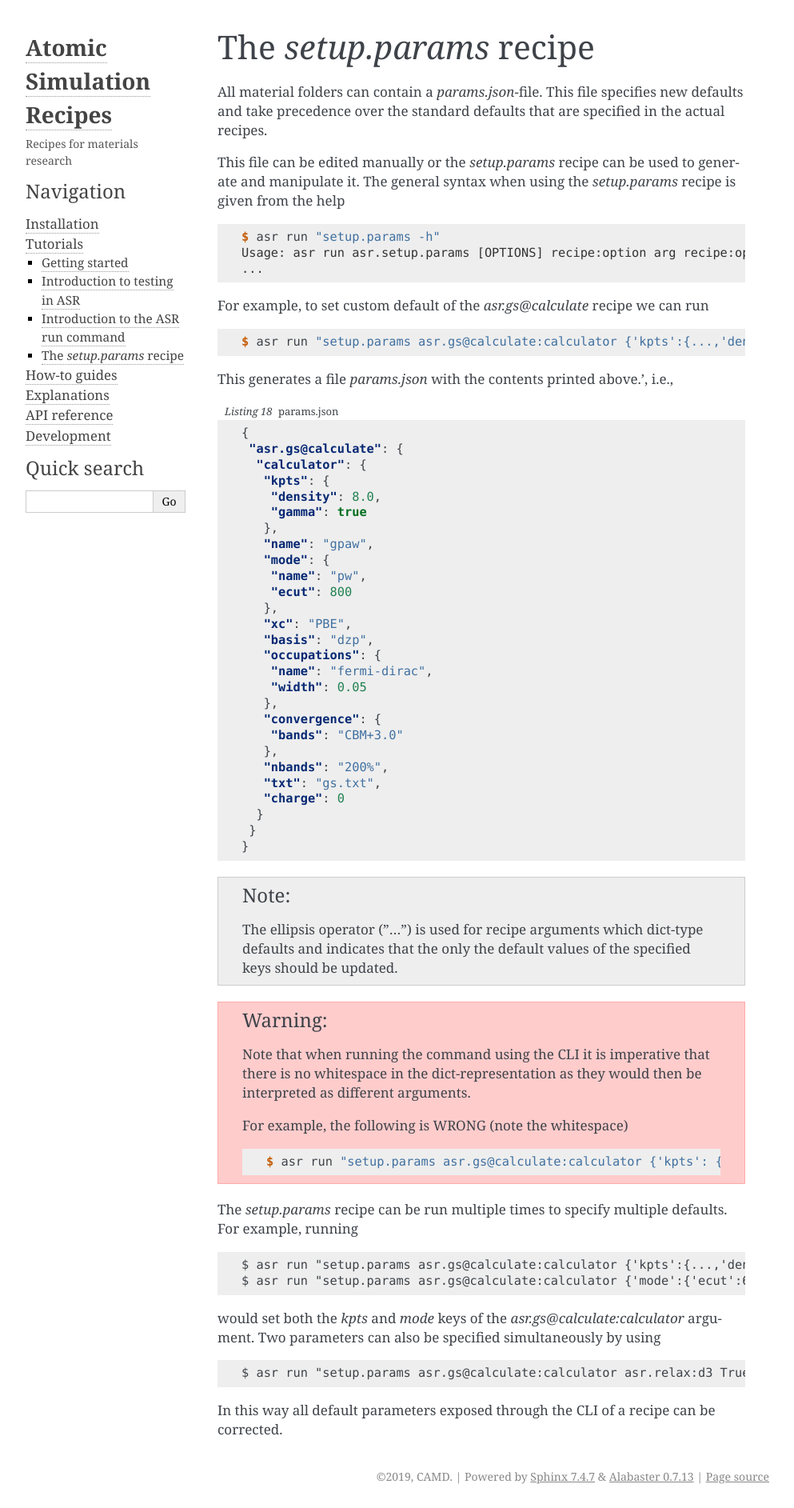
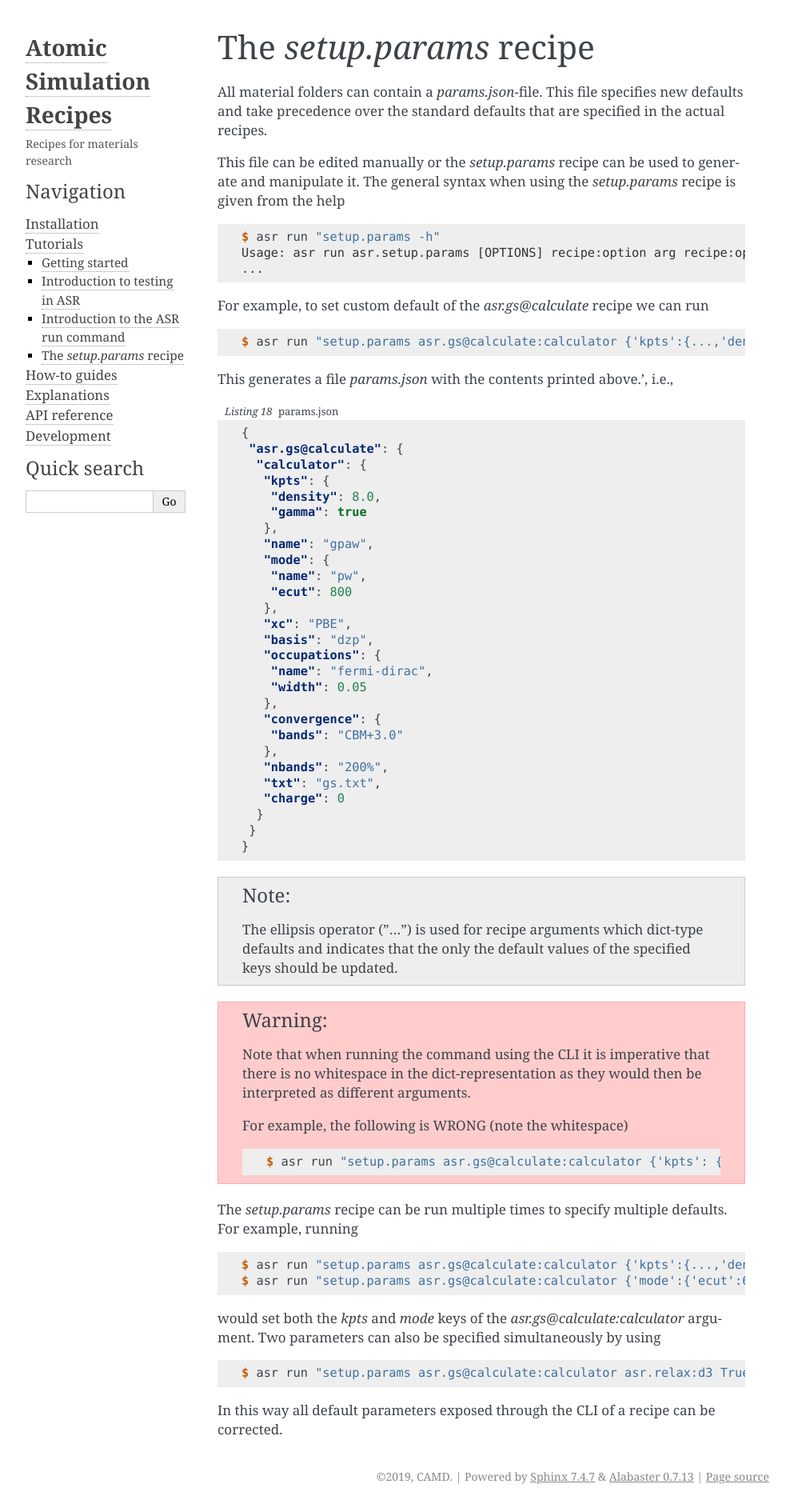
Before and after one commit to dijasila/Atomic-Simulation-Recipees, a Sphinx documentation site: the page built from docs/src/tutorials/setup-params.rst, in a window 1280 px wide. Shown: the whole page at 80% size, without its empty margins (148-1141 px from the left). Built offline with Sphinx 7.4.7, drawn with Linux system fonts in a browser that asks for light colours.

Commit message:
Fix sphinx warnings

```diff
--- a/docs/src/tutorials/setup-params.rst
+++ b/docs/src/tutorials/setup-params.rst
@@ -95,7 +95,7 @@ i.e.,
 The `setup.params` recipe can be run multiple times to specify
 multiple defaults. For example, running
 
-.. code-block::
+.. code-block:: console
 
    $ asr run "setup.params asr.gs@calculate:calculator {'kpts':{...,'density':8.0},...}"
    $ asr run "setup.params asr.gs@calculate:calculator {'mode':{'ecut':600,...},...}"
@@ -104,7 +104,7 @@ would set both the `kpts` and `mode` keys of the
 `asr.gs@calculate:calculator` argument. Two parameters can also be
 specified simultaneously by using
 
-.. code-block::
+.. code-block:: console
 
    $ asr run "setup.params asr.gs@calculate:calculator asr.relax:d3 True asr.gs@calculate:calculator {'kpts':{...,'density':8.0},...}"
 
```
